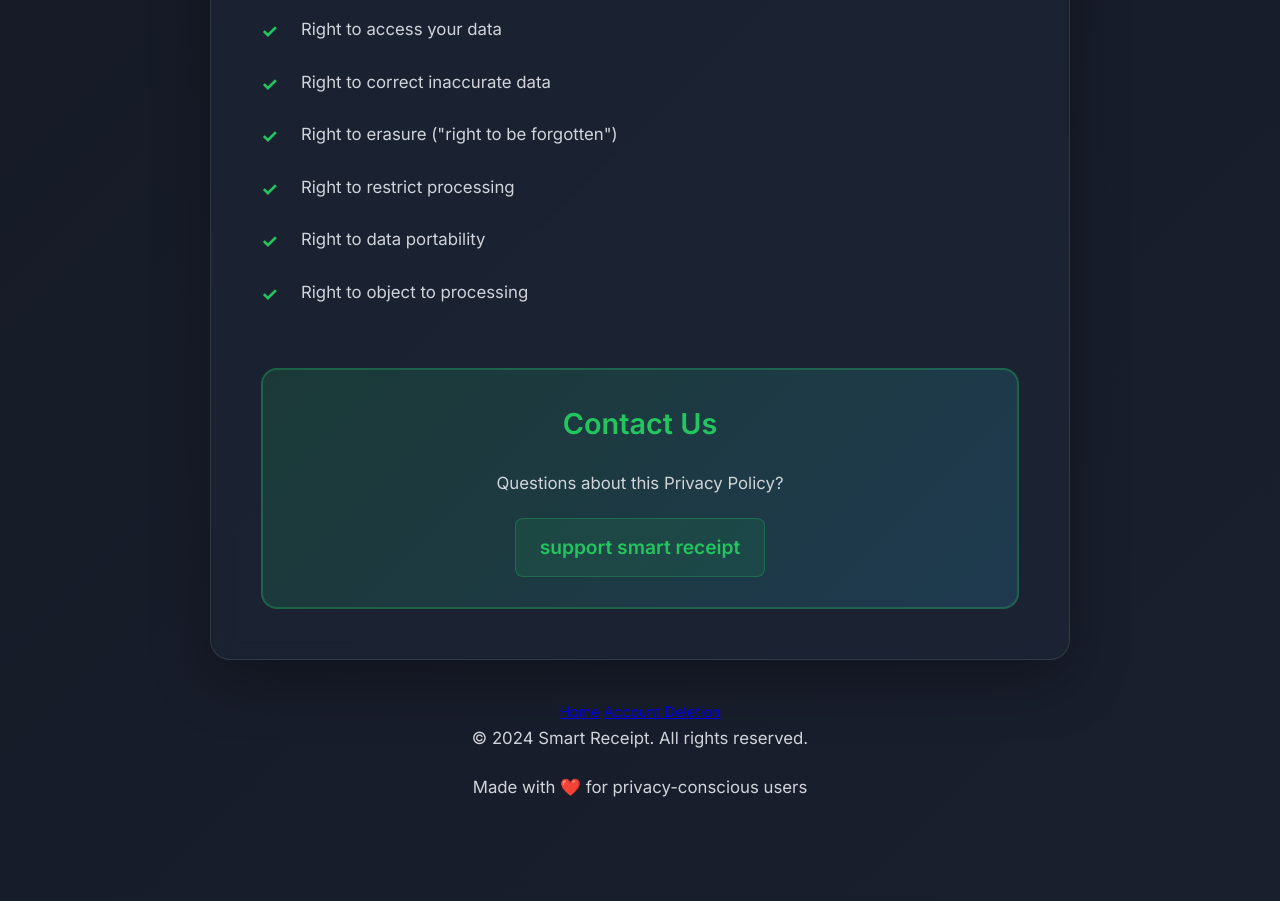
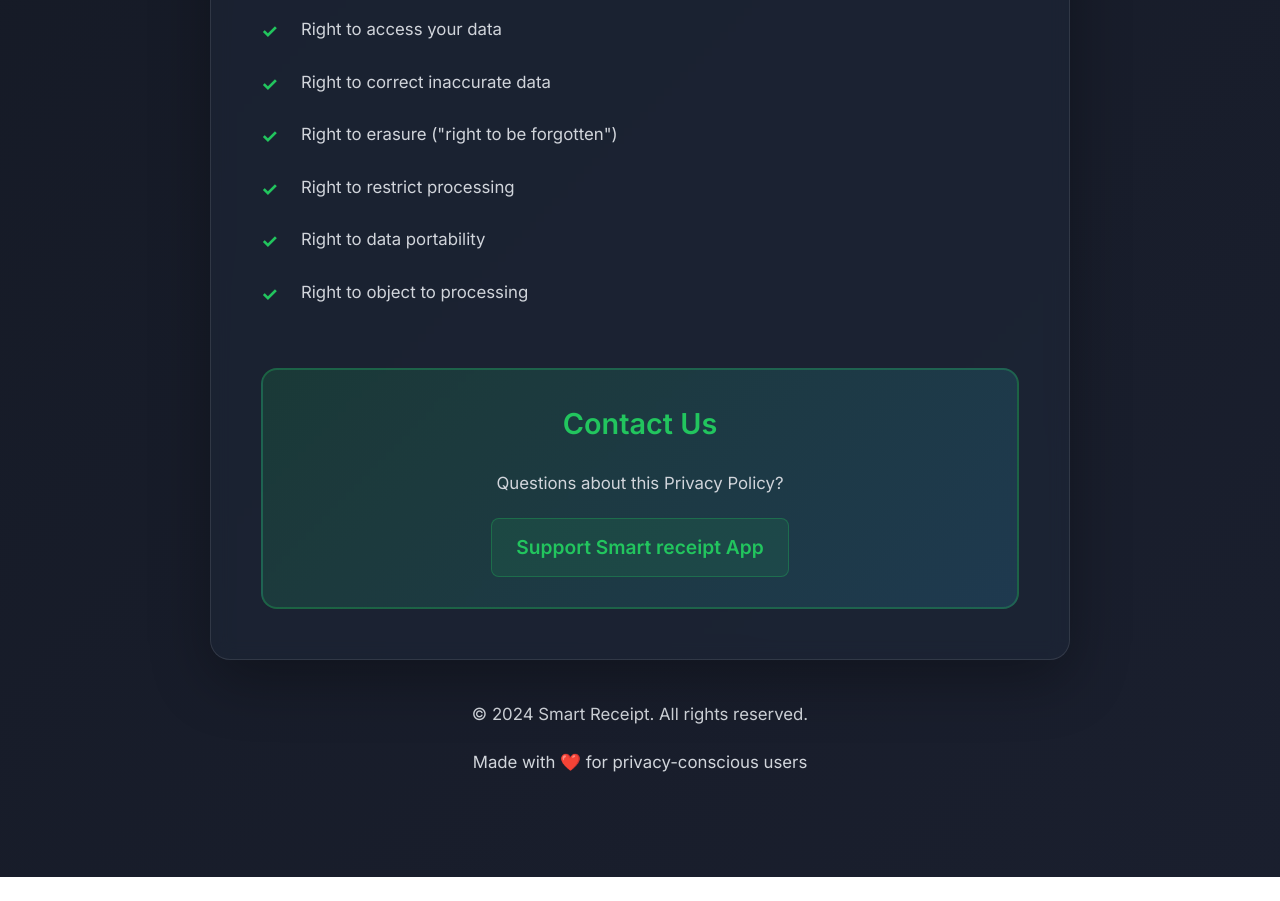
Before and after one commit to caglarelinorcaglar/smartreceipt-policy, a plain HTML site: page privacy-policy.html in a window 1280 px wide. Shown: the part 5719-6620 px from the top of the page. After the commit the page ends 6596 px from the top, so only its background shows below. Drawn offline with Linux system fonts and the light colour scheme.

Commit message:
Update privacy-policy.html

```diff
--- a/privacy-policy.html
+++ b/privacy-policy.html
@@ -365,17 +365,11 @@
             <div class="contact-box">
                 <h2>Contact Us</h2>
                 <p>Questions about this Privacy Policy?</p>
-                <a href="mailto:receiptvault25@gmail.com" class="email-link">support smart receipt</a>
+                <a href="mailto:receiptvault25@gmail.com" class="email-link">Support Smart receipt App</a>
             </div>
         </div>
         <!-- Footer -->
         <div class="footer">
-
-                        <div class="footer-links">
-                <a href="https://caglarelinorcaglar.github.io/smartreceipt-policy/" class="footer-link">Home</a>
-                <a href="https://caglarelinorcaglar.github.io/smartreceipt-policy/DeleteAccount.html"
-                    class="footer-link">Account Deletion</a>
-            </div>
             <p>© 2024 Smart Receipt. All rights reserved.</p>
             <p>Made with ❤️ for privacy-conscious users</p>
         </div>
```
